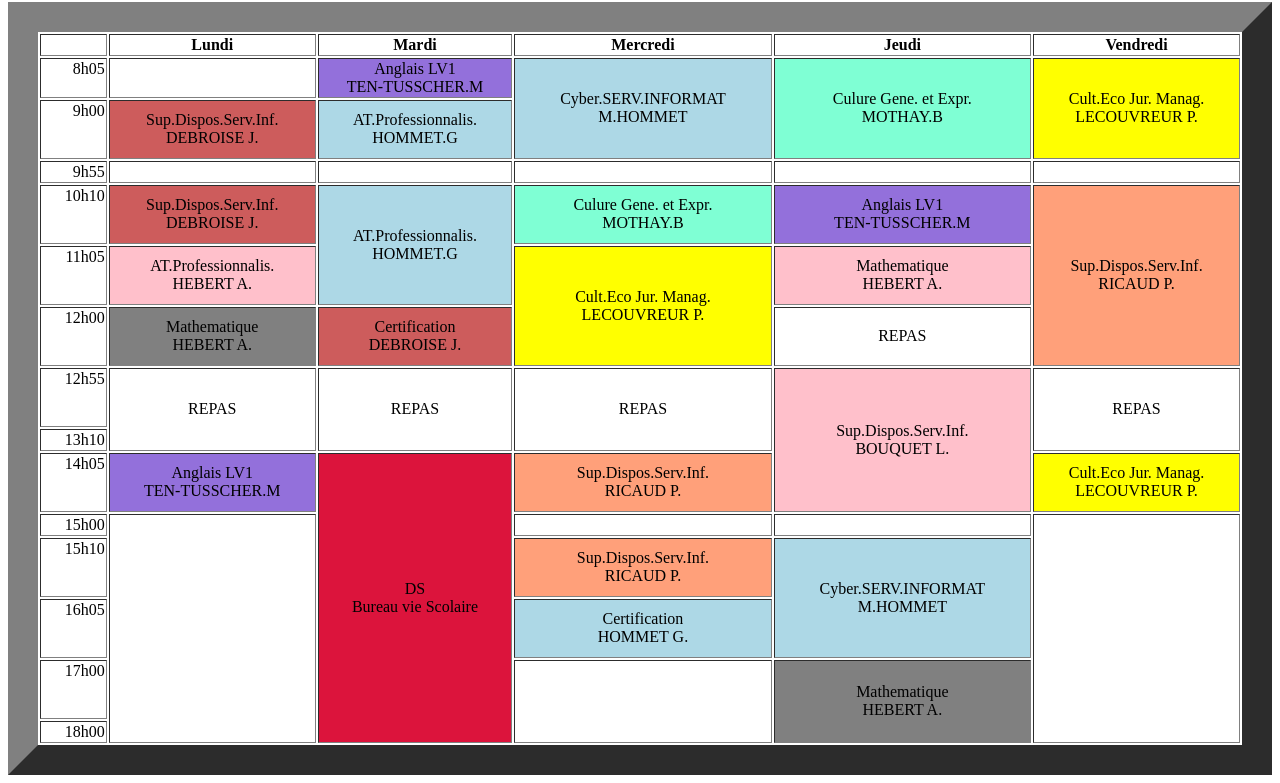
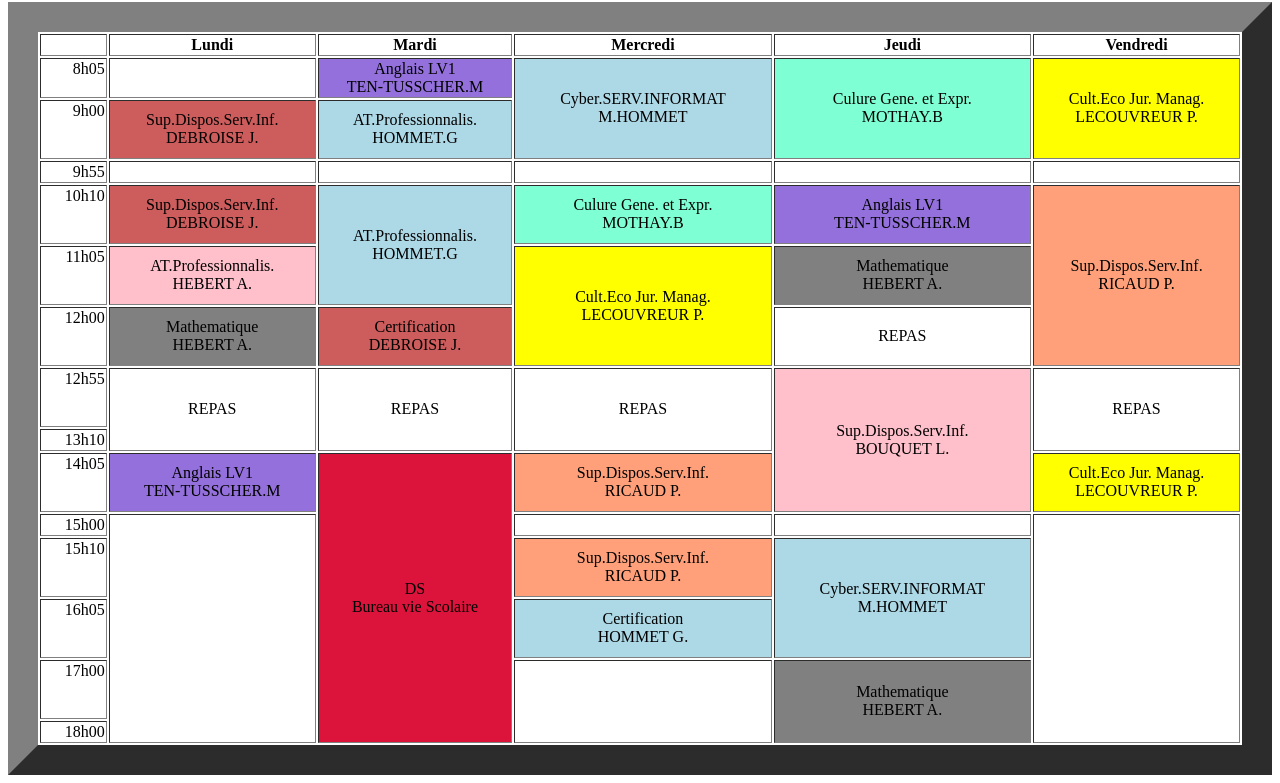
Before and after one commit to nfaucheux/html, a plain HTML site: page edt.html in a window 1280 px wide. Shown: the part 78-861 px from the top of the page. Drawn offline with Linux system fonts and the light colour scheme.

Commit message:
Update edt.html

```diff
--- a/edt.html
+++ b/edt.html
@@ -54,7 +54,7 @@
 
 
           <td rowspan="2" class="jaune">Cult.Eco Jur. Manag.<br/>LECOUVREUR P. </td>
-          <td class="rose">Mathematique <br/> HEBERT A.</td>
+          <td class="gris">Mathematique <br/> HEBERT A.</td>
       </tr>
       <tr><td class="time min55">12h00</td>
           <td class="gris">Mathematique <br/> HEBERT A.</td>
```
